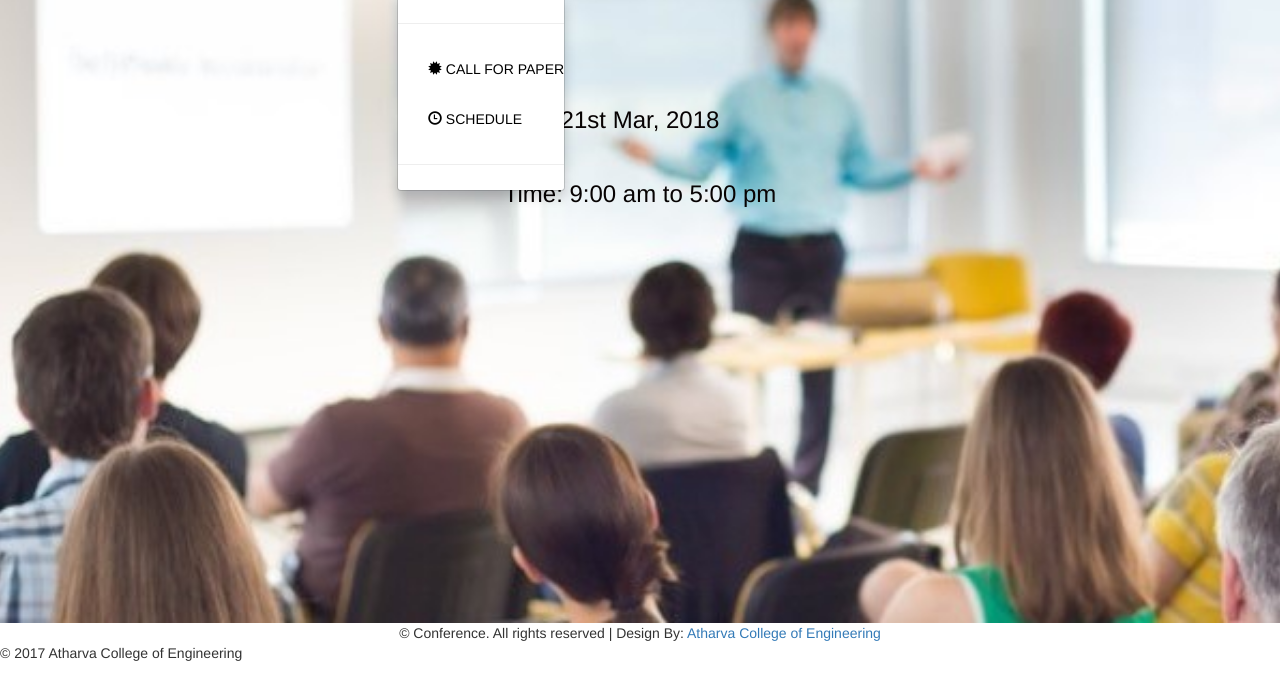
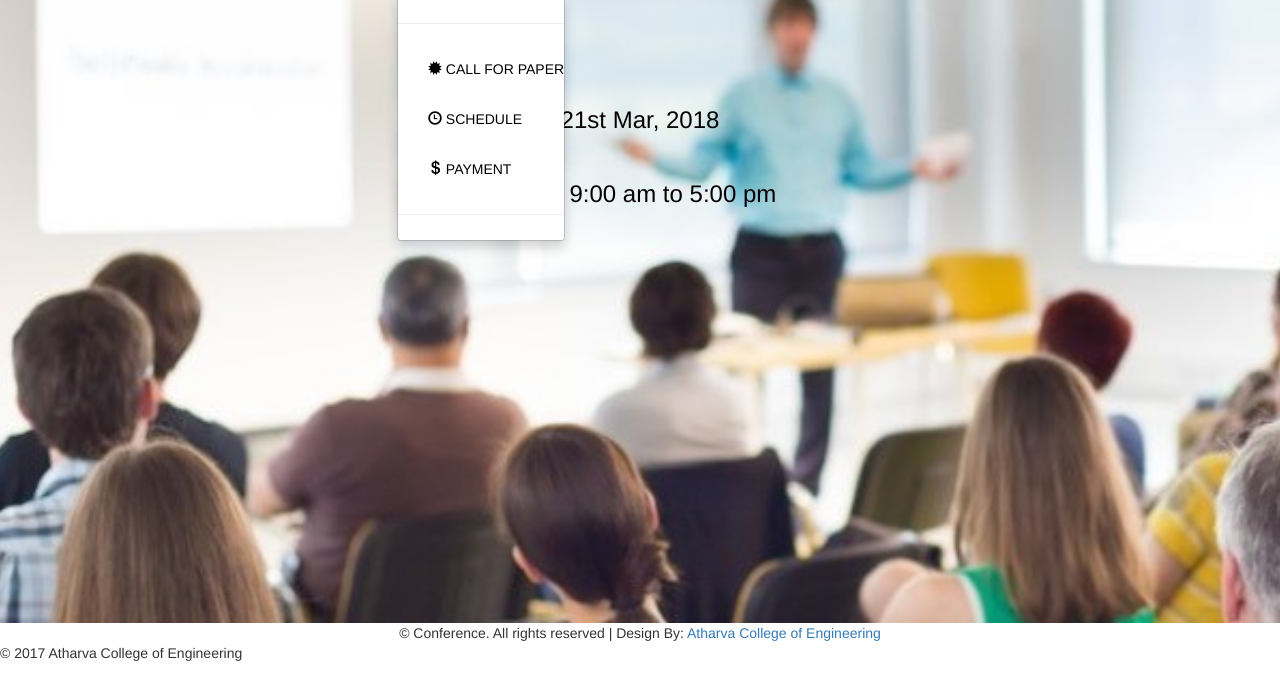
Before and after one commit to kamathpavank/ICIATE, a plain HTML site: page conference.html in a window 1280 px wide. Both pictures are taken after a click on the link "PAPER SUBMISSION". Shown: the part 177-850 px from the top of the page. Drawn offline with nearby package versions, Linux system fonts and the light colour scheme; some packages are replaced by stand-ins of ours.

Commit message:
added payment tab to all pages

```diff
--- a/conference.html
+++ b/conference.html
@@ -84,7 +84,8 @@
                 <hr>
               <li><a href="callforpaper.html" style="color:black"><span class="glyphicon glyphicon-certificate"></span> Call For Paper</a></li>
               <li><a href="schedule.html" style="color:black"><span class="glyphicon glyphicon-time"></span> Schedule</a></li>
-                <hr>
+              <li><a href="payment.html" style="color:black"><span class="glyphicon glyphicon-usd"></span> Payment</a></li>
+              <hr>
             </ul>
           </li>
                             <li><a href="workshop.html"><span class="glyphicon glyphicon-bookmark"></span> Workshop</a></li>
```
Also changed, not shown: about_college.html (+2 -1 lines), callforpaper.html (+2 -1 lines), contact.html (+2 -1 lines), guidelines.html (+2 -1 lines), index.html (+1 -1 lines), register.html (+2 -1 lines), schedule.html (+2 -1 lines), workshop.html (+2 -1 lines).
